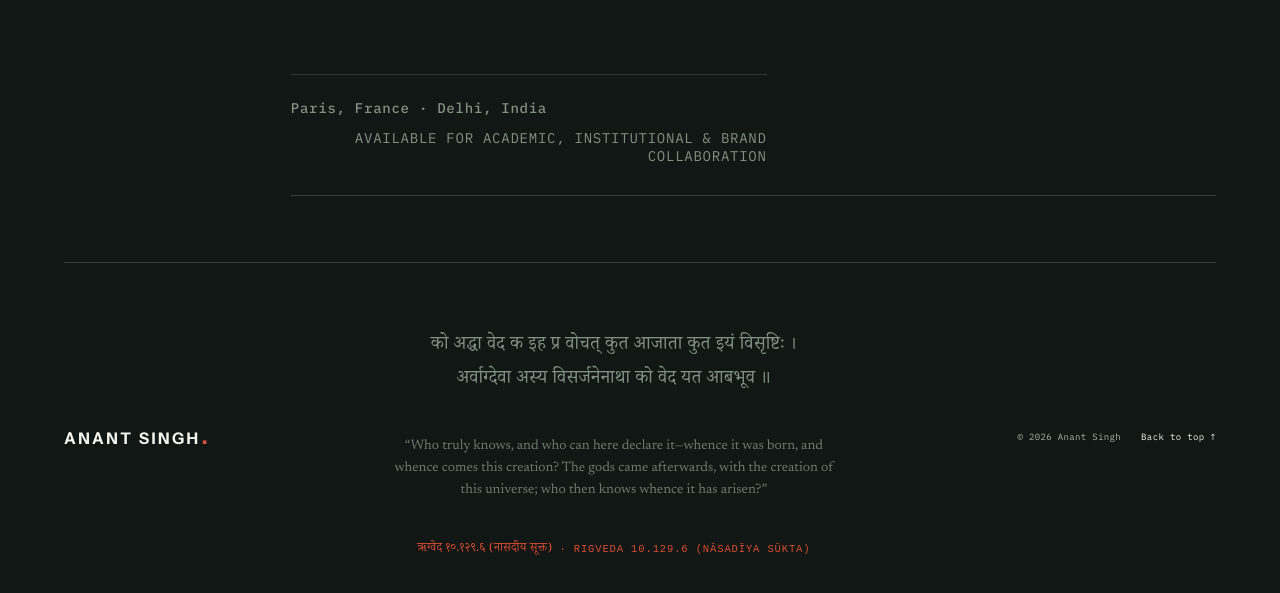
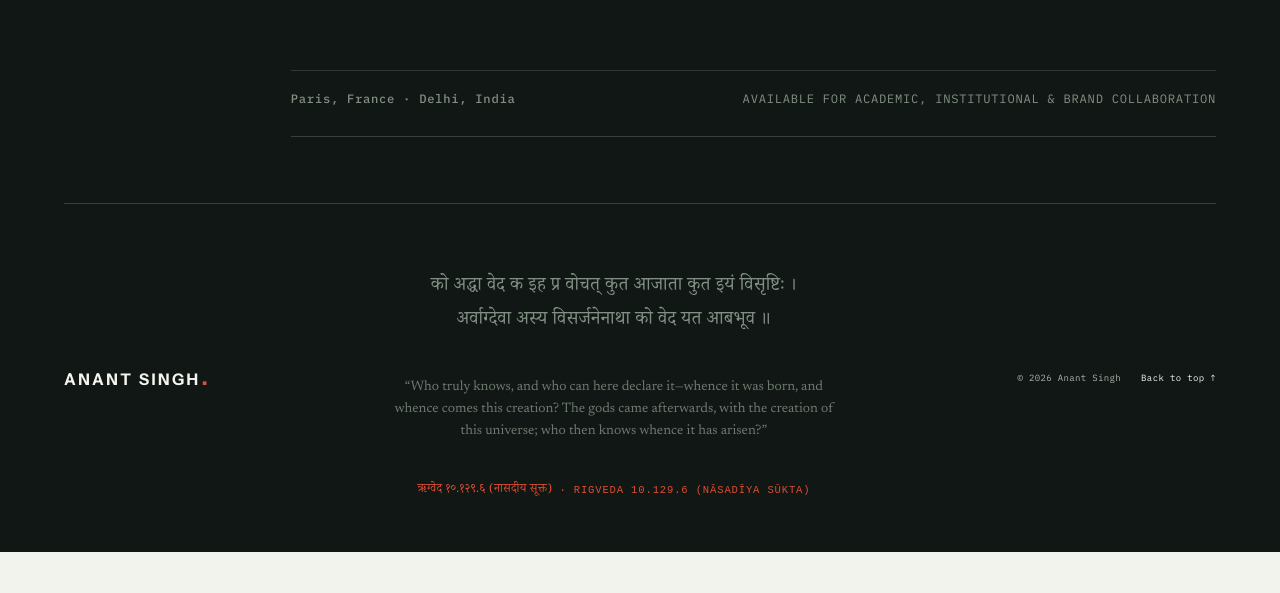
Before and after one commit to Anantaniium/anantaniium.github.io, a website: page index.html in a window 1280 px wide. Shown: the part 10966-11559 px from the top of the page. After the commit the page ends 11518 px from the top, so only its background shows below. Drawn offline with Linux system fonts and the light colour scheme.

Commit message:
Update styles.css

```diff
--- a/styles.css
+++ b/styles.css
@@ -1168,3 +1168,37 @@ html[data-theme="dark"] .press-feature-bottom { color: #bbc7ba; border-color: rg
     margin-left: 0 !important;
   }
 }
+/* =========================================================
+   FIX .contact-location SPANNING FULL WIDTH & SINGLE LINE
+   ========================================================= */
+.contact-location {
+  grid-column: 1 / -1 !important;
+  display: flex !important;
+  align-items: center !important;
+  justify-content: space-between !important;
+  flex-wrap: nowrap !important;
+  gap: 1.5rem !important;
+  width: 100% !important;
+  max-width: 100% !important;
+  padding-top: 1.25rem !important;
+  margin-top: 2rem !important;
+  border-top: 1px solid rgba(255, 255, 255, 0.14) !important;
+  font-size: 0.76rem !important;
+  letter-spacing: 0.06em !important;
+}
+
+.contact-location span {
+  white-space: nowrap !important;
+}
+
+@media (max-width: 780px) {
+  .contact-location {
+    flex-direction: column !important;
+    align-items: flex-start !important;
+    gap: 0.45rem !important;
+  }
+  .contact-location span {
+    white-space: normal !important;
+    text-align: left !important;
+  }
+}
```
